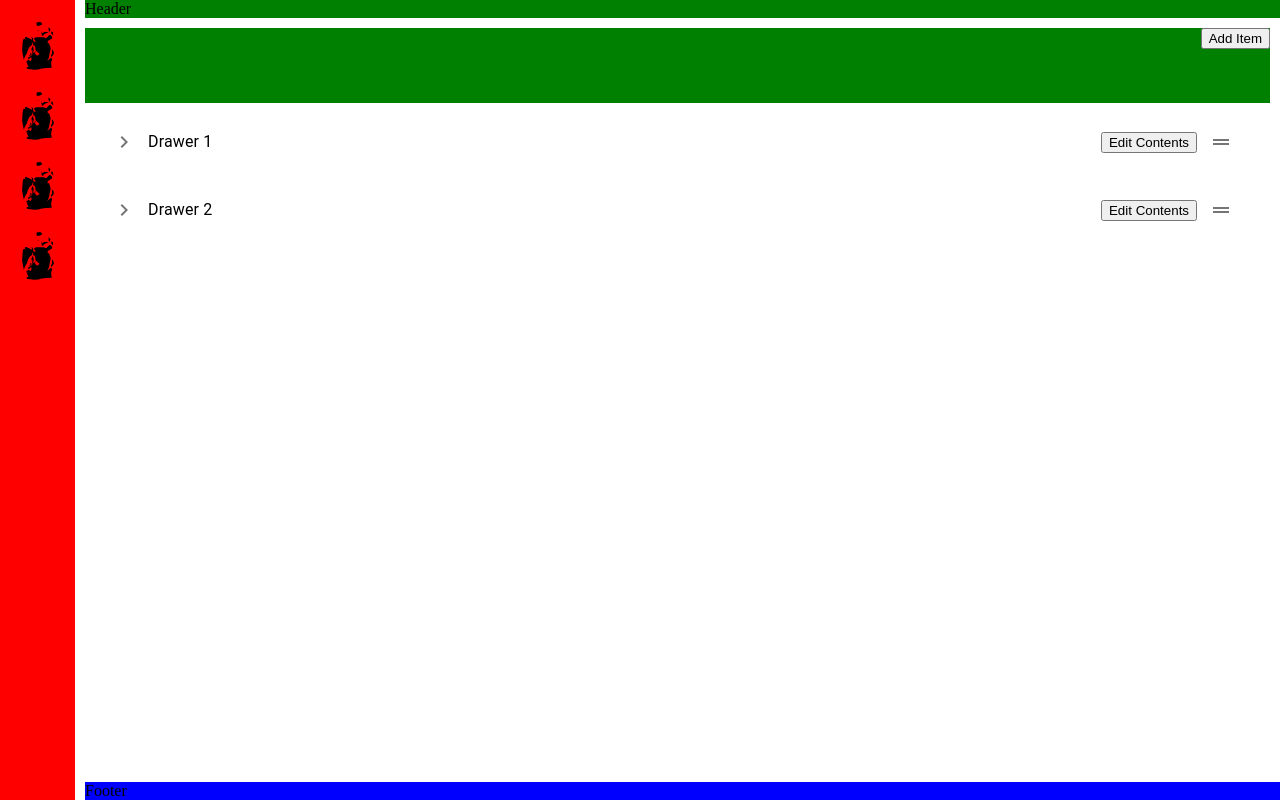
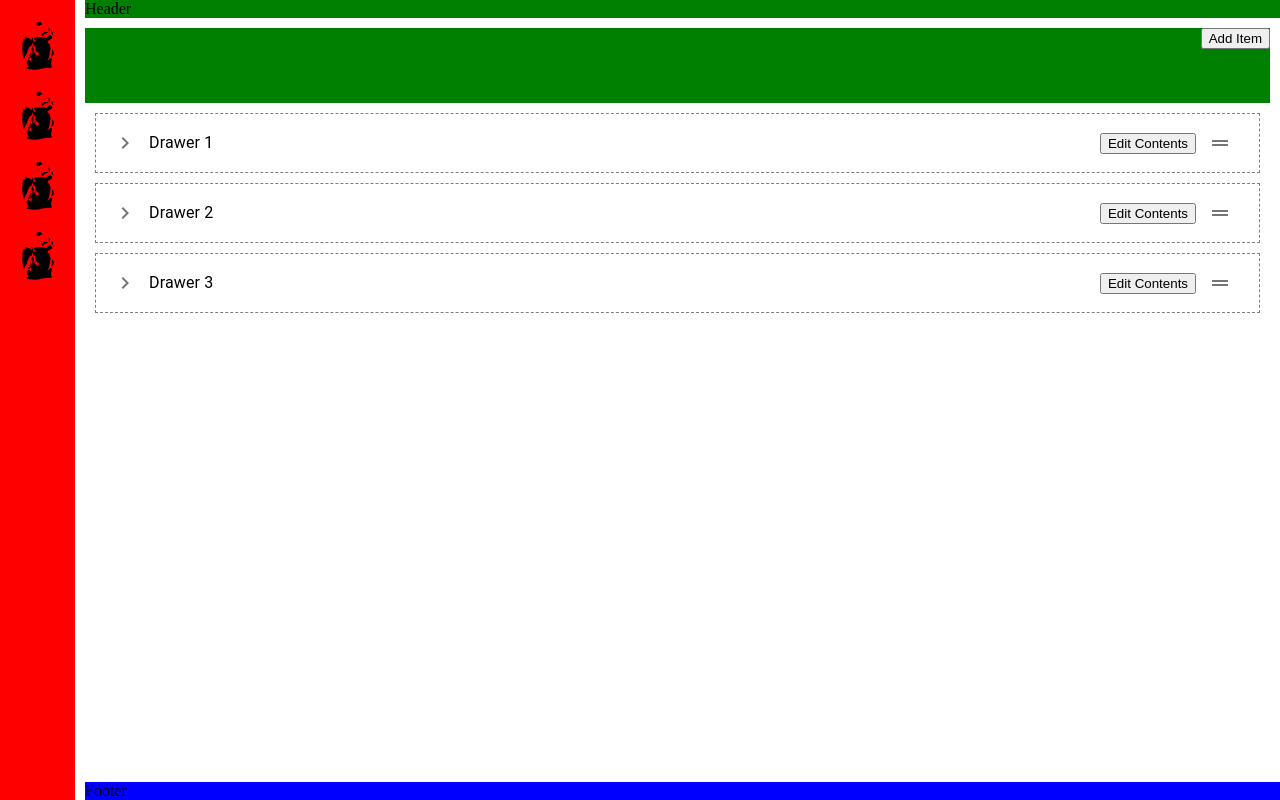
Before and after one commit to simplywondrous/SS, a React (Create React App) app: page / in a window 1280 px wide. Built offline with nearby package versions, Linux system fonts and the light colour scheme.

Commit message:
Basic dragging works happy cry

```diff
--- a/src/App/DataProvider.tsx
+++ b/src/App/DataProvider.tsx
@@ -99,7 +99,7 @@ const data = {
   drawers: [
     {
       id: "drawer-one",
-      position: 1,
+      // position: 0,
       name: "Drawer 1",
       items: [
         {
@@ -171,7 +171,7 @@ const data = {
     },
     {
       id: "drawer-two",
-      position: 2,
+      // position: 1,
       name: "Drawer 2",
       items: [
         {
@@ -185,6 +185,26 @@ const data = {
           openedOn: date,
           finishedOn: date,
           drawer: "Drawer 2",
+          notes: "Notes",
+        },
+      ],
+    },
+    {
+      id: "drawer-three",
+      // position: 1,
+      name: "Drawer 3",
+      items: [
+        {
+          id: "an-id-4",
+          user: "User",
+          name: "Name 4",
+          image: undefined,
+          brand: "Brand",
+          year: "Year",
+          expiration: date,
+          openedOn: date,
+          finishedOn: date,
+          drawer: "Drawer 3",
           notes: "Notes",
         },
       ],
--- a/src/App/types.ts
+++ b/src/App/types.ts
@@ -14,7 +14,7 @@ export interface Item {
 
 export interface Drawer {
   id: string; // TODO: Same as above
-  position: number;
+  // position: number;
   name: string;
   items: Item[];
 }
--- a/src/ItemPage/ItemDrawer/ItemDrawer.tsx
+++ b/src/ItemPage/ItemDrawer/ItemDrawer.tsx
@@ -1,12 +1,6 @@
-import React, { useState } from "react";
+import React, { useRef, useState } from "react";
 
-import IconButton from "@material-ui/core/IconButton";
-import OpenIcon from "@material-ui/icons/ChevronRight";
-import CloseIcon from "@material-ui/icons/ExpandMore";
-import DragHandleIcon from "@material-ui/icons/DragHandle";
-import { Typography } from "@material-ui/core";
-
-import { useDrag } from "react-dnd";
+import { DropTargetMonitor, useDrag, useDrop, XYCoord } from "react-dnd";
 
 import { ItemPortal } from "../ItemPortal";
 import { ItemCard } from "../ItemCard";
@@ -15,25 +9,70 @@ import { CursorContext } from "../../Layout";
 import { useStyles } from "./styles";
 
 import { Drawer, Item } from "../../App/types";
+import { DragType } from "../types";
+import { ItemDrawerHeading } from "./ItemDrawerHeading";
 
-type DragType = "drawer";
-
-interface DragItem {
-  item: {
-    id: Drawer["id"];
-    type: DragType;
-  };
+interface ItemDrawerProps {
+  drawer: Drawer;
+  index: number;
+  onDrag: (dragIndex: number, hoverIndex: number) => void;
 }
 
-export const ItemDrawer = ({ drawer }: { drawer: Drawer }) => {
+interface DraggedDrawerData {
+  id: string;
+  index: number;
+  type: typeof DragType.DRAWER;
+}
+
+export const ItemDrawer = ({ drawer, index, onDrag }: ItemDrawerProps) => {
   const [expanded, setExpanded] = useState(false); // If drawer is open
   const [expandedItemPortalId, setExpandedItemPortalId] = useState<
     Item["id"] | undefined
   >(undefined);
+  const ref = useRef<HTMLDivElement>(null); // For calculating drag
+  const { items: drawerItems, name: drawerName, id: drawerId } = drawer;
+  const { root, content, portal } = useStyles();
 
-  const drawerDragType: DragType = "drawer";
-  const [collectedProps, drag] = useDrag({
-    item: { drawerId: drawer.id, type: drawerDragType },
+  const drawerDragType = DragType.DRAWER;
+
+  const [, drop] = useDrop({
+    accept: DragType.DRAWER,
+    hover: (dragged: DraggedDrawerData, monitor: DropTargetMonitor) => {
+      if (!ref.current) return;
+      const dragIndex = dragged.index;
+      const hoverIndex = index;
+
+      if (dragIndex === hoverIndex) return;
+
+      const hoverBoundingRect = ref.current?.getBoundingClientRect();
+      const hoverMidY = (hoverBoundingRect.bottom - hoverBoundingRect.top) / 2; // vertical middle of this rect
+      const mousePos = monitor.getClientOffset();
+      if (!mousePos) throw Error;
+      const hoverMouseY = (mousePos as XYCoord).y - hoverBoundingRect.top;
+
+      // Only perform the move when the mouse has crossed half of the items height
+      // When dragging downwards, only move when the cursor is below 50%
+      // When dragging upwards, only move when the cursor is above 50%
+      if (dragIndex < hoverIndex && hoverMouseY < hoverMidY) return; // Dragging downwards
+      if (dragIndex > hoverIndex && hoverMouseY > hoverMidY) return; // Dragging upwards
+
+      onDrag(dragIndex, hoverIndex);
+
+      // Note: we're mutating the monitor item here!
+      // Generally it's better to avoid mutations,
+      // but it's good here for the sake of performance
+      // to avoid expensive index searches.
+      dragged.index = hoverIndex;
+    },
+  });
+
+  const [{ isDragging }, drag] = useDrag<DraggedDrawerData, any, any>({
+    item: { id: drawerId, index, type: drawerDragType },
+    collect: (monitor) => ({
+      isDragging: monitor.isDragging(),
+    }),
+    // canDrag: (monitor) => true, // only if button is clicked
+    // begin: (monitor) => {}, // change cursor
   });
 
   const handleItemClick = (id: Item["id"]) => {
@@ -42,36 +81,32 @@ export const ItemDrawer = ({ drawer }: { drawer: Drawer }) => {
       : setExpandedItemPortalId(id);
   };
 
-  const expandedItemPortal = drawer.items.find(
+  const expandedItem = drawerItems.find(
     (item) => item.id === expandedItemPortalId
-  )!; // Should always find item
+  );
 
-  const { root, heading, editBtn, content, portal } = useStyles();
+  const items = drawerItems.map((item) => (
+    <ItemCard item={item} handleClick={handleItemClick} key={item.id} />
+  ));
+
+  drag(drop(ref));
   return (
-    <div className={root} ref={drag}>
-      <div className={heading}>
-        <IconButton onClick={() => setExpanded(!expanded)}>
-          {expanded ? <CloseIcon /> : <OpenIcon />}
-        </IconButton>
-        <Typography>{drawer.name}</Typography>
-        <button className={editBtn}>Edit Contents</button>
-        <IconButton disableRipple id={drawer.id}>
-          <DragHandleIcon />
-        </IconButton>
-      </div>
+    <div
+      className={root}
+      ref={ref}
+      style={{ opacity: isDragging ? 0 : 1, border: "1px dashed gray" }}
+    >
+      <ItemDrawerHeading
+        drawerName={drawerName}
+        drawerId={drawerId}
+        expanded={expanded}
+        onClick={() => setExpanded(!expanded)}
+      />
       {expanded && (
         <>
-          <div className={content}>
-            {drawer.items.map((item) => (
-              <ItemCard
-                item={item}
-                handleClick={handleItemClick}
-                key={item.id}
-              />
-            ))}
-          </div>
+          <div className={content}>{items}</div>
           <div className={portal}>
-            {expandedItemPortalId && <ItemPortal item={expandedItemPortal} />}
+            {expandedItem && <ItemPortal item={expandedItem} />}
           </div>
         </>
       )}
--- /dev/null
+++ b/src/ItemPage/ItemDrawer/ItemDrawerDropZone.tsx
@@ -0,0 +1,5 @@
+import React from "react";
+
+export const ItemDrawerDropZone = () => {
+  return <div />;
+};
--- /dev/null
+++ b/src/ItemPage/ItemDrawer/ItemDrawerHeading.tsx
@@ -0,0 +1,37 @@
+import React from "react";
+
+import IconButton from "@material-ui/core/IconButton";
+import OpenIcon from "@material-ui/icons/ChevronRight";
+import CloseIcon from "@material-ui/icons/ExpandMore";
+import DragHandleIcon from "@material-ui/icons/DragHandle";
+import { Typography } from "@material-ui/core";
+
+import { useStyles } from "./styles";
+
+interface ItemDrawerHeadingProps {
+  drawerName: string;
+  drawerId: string;
+  expanded: boolean;
+  onClick: () => void;
+}
+
+export const ItemDrawerHeading = ({
+  drawerName,
+  drawerId,
+  expanded,
+  onClick,
+}: ItemDrawerHeadingProps) => {
+  const { heading, editBtn } = useStyles();
+  return (
+    <div className={heading}>
+      <IconButton onClick={onClick}>
+        {expanded ? <CloseIcon /> : <OpenIcon />}
+      </IconButton>
+      <Typography>{drawerName}</Typography>
+      <button className={editBtn}>Edit Contents</button>
+      <IconButton disableRipple id={drawerId}>
+        <DragHandleIcon />
+      </IconButton>
+    </div>
+  );
+};
--- a/src/ItemPage/index.tsx
+++ b/src/ItemPage/index.tsx
@@ -1,9 +1,10 @@
-import React from "react";
+import React, { useCallback, useState } from "react";
 
 import { makeStyles } from "@material-ui/styles";
 
 import { ItemDrawer } from "./ItemDrawer/ItemDrawer";
 import { DataProvider } from "../App/DataProvider";
+import { Drawer } from "../App/types";
 
 const useStyles = makeStyles({
   root: {
@@ -26,9 +27,142 @@ const useStyles = makeStyles({
   },
 });
 
+const date = new Date();
+const testData = [
+  {
+    id: "drawer-one",
+    position: 0,
+    name: "Drawer 1",
+    items: [
+      {
+        id: "an-id",
+        user: "User",
+        name: "Name",
+        image: undefined,
+        brand: "Brand",
+        year: "Year",
+        expiration: date,
+        openedOn: date,
+        finishedOn: date,
+        drawer: "Drawer",
+        notes: "Notes",
+      },
+      {
+        id: "an-id-2",
+        user: "User",
+        name: "Name 2",
+        image: undefined,
+        brand: "Brand",
+        year: "Year",
+        expiration: date,
+        openedOn: date,
+        finishedOn: date,
+        drawer: "Drawer",
+        notes: "Notes",
+      },
+      {
+        id: "an-id-4",
+        user: "User",
+        name: "Name 4",
+        image: undefined,
+        brand: "Brand",
+        year: "Year",
+        expiration: date,
+        openedOn: date,
+        finishedOn: date,
+        drawer: "Drawer",
+        notes: "Notes",
+      },
+      {
+        id: "an-id-5",
+        user: "User",
+        name: "Name 5",
+        image: undefined,
+        brand: "Brand",
+        year: "Year",
+        expiration: date,
+        openedOn: date,
+        finishedOn: date,
+        drawer: "Drawer",
+        notes: "Notes",
+      },
+      {
+        id: "an-id-6",
+        user: "User",
+        name: "Name 6",
+        image: undefined,
+        brand: "Brand",
+        year: "Year",
+        expiration: date,
+        openedOn: date,
+        finishedOn: date,
+        drawer: "Drawer",
+        notes: "Notes",
+      },
+    ],
+  },
+  {
+    id: "drawer-two",
+    position: 1,
+    name: "Drawer 2",
+    items: [
+      {
+        id: "an-id-3",
+        user: "User",
+        name: "Name 3",
+        image: undefined,
+        brand: "Brand",
+        year: "Year",
+        expiration: date,
+        openedOn: date,
+        finishedOn: date,
+        drawer: "Drawer 2",
+        notes: "Notes",
+      },
+    ],
+  },
+  {
+    id: "drawer-three",
+    position: 2,
+    name: "Drawer 3",
+    items: [
+      {
+        id: "an-id-3",
+        user: "User",
+        name: "Name 3",
+        image: undefined,
+        brand: "Brand",
+        year: "Year",
+        expiration: date,
+        openedOn: date,
+        finishedOn: date,
+        drawer: "Drawer 2",
+        notes: "Notes",
+      },
+    ],
+  },
+];
+
 export const ItemPage = ({ data }: { data: DataProvider }) => {
+  const [drawers, setDrawers] = useState(
+    // data.drawers.sort((a, b) => a.position - b.position) TODO - use when setting position in state
+    testData
+  );
+
+  const handleDrawerDrag = useCallback(
+    (dragIndex: number, hoverIndex: number) => {
+      const newDrawerOrder = drawers;
+      const draggedDrawer = newDrawerOrder.splice(dragIndex, 1);
+      newDrawerOrder.splice(hoverIndex, 0, draggedDrawer[0]);
+
+      setDrawers([...newDrawerOrder]);
+    },
+    [drawers]
+  );
+
+  console.log(drawers);
+
   const { root, header, addBtn, display } = useStyles();
-
   return (
     <div className={root}>
       <div className={header}>
@@ -37,12 +171,15 @@ export const ItemPage = ({ data }: { data: DataProvider }) => {
         </div>
       </div>
       <div className={display}>
-        {/* Populate with drawers, with unsorted last */}
-        {data.drawers
-          .sort((a, b) => a.position - b.position)
-          .map((drawer) => (
-            <ItemDrawer drawer={drawer} />
-          ))}
+        {/* TODO: Populate with drawers, with unsorted last */}
+        {drawers.map((drawer, index) => (
+          <ItemDrawer
+            drawer={drawer}
+            onDrag={handleDrawerDrag}
+            key={drawer.id}
+            index={index}
+          />
+        ))}
       </div>
     </div>
   );
--- /dev/null
+++ b/src/ItemPage/types.ts
@@ -0,0 +1,12 @@
+import { Drawer } from "../App/types";
+
+export const DragType = {
+  DRAWER: "drawer",
+} as const;
+
+export interface DragItem {
+  item: {
+    id: Drawer["id"];
+    type: typeof DragType.DRAWER;
+  };
+}
```
